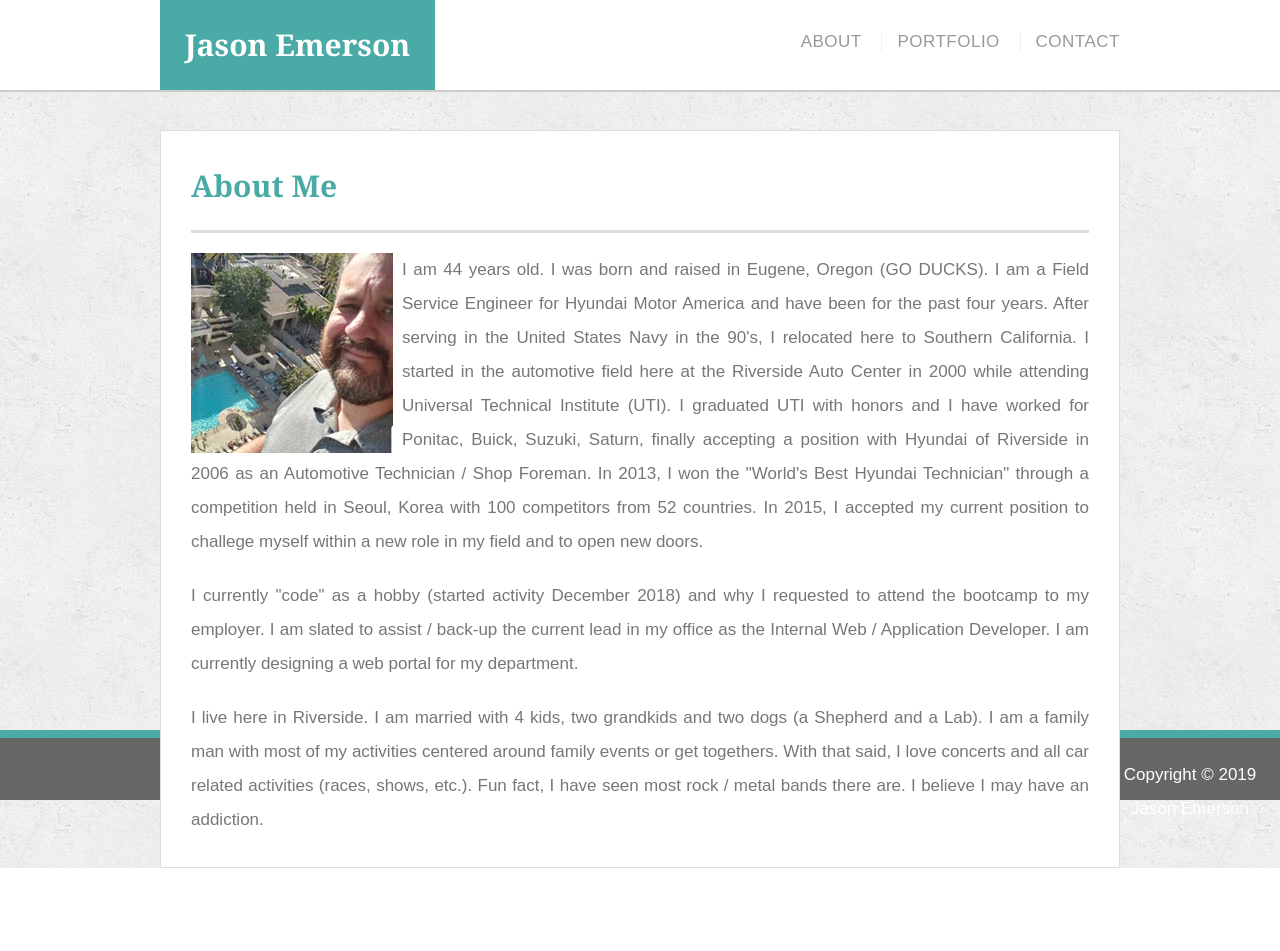
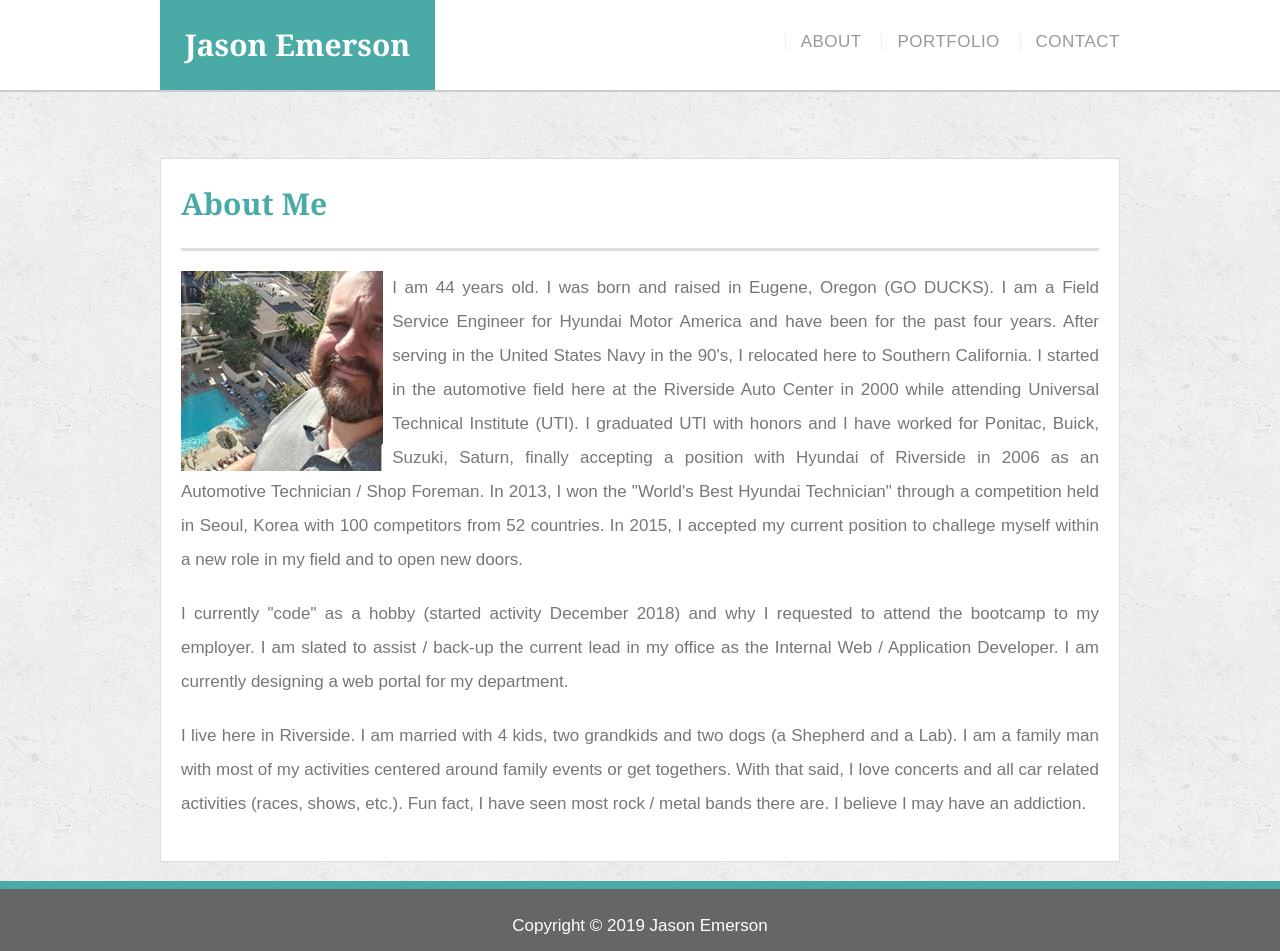
Before and after one commit to bugzweiser13/basic-portfolio, a plain HTML site: page index.html in a window 1280 px wide. Before the commit the page ends 868 px from the top, so only its background shows below. Drawn offline with Linux system fonts and the light colour scheme.

Commit message:
project complete minor tweaks after

```diff
--- a/assets/css/style.css
+++ b/assets/css/style.css
@@ -26,10 +26,6 @@ h2,
 h3,
 p {
 	margin-bottom: 20px;
-}
-
-p:last-child {
-	margin-bottom: 0;
 }
 
 h1,
@@ -94,13 +90,6 @@ nav a {
     letter-spacing: .5px;
 	border-left: 1px solid #efefef;
 }
-nav a:first-child {
-	border-left: 0 none;
-}
-.header a {
-    color: #777777;
-    text-decoration: none;
-}
 .header a:hover  {
     color: #ff0000;
 }
@@ -112,17 +101,20 @@ Universal Main Body Layout
 */
 
 #main_container {
-    padding-top: 130px;
-    min-height: calc(100vh - 70px);
+    padding-top: 110px;
+	min-height: calc(100vh - 70px);
+	overflow: auto;
 }
 .main_body {
 	float: left;
+	margin: 5% auto 2% auto;
     width: 100%;
 	max-width: 960px;
-    padding: 30px;
+    padding: 20px;
     text-align: justify;
 	background: #fff;
-    border: 1px solid #ddd;
+	border: 1px solid #ddd;
+
 }
 .main_body img {
     float: left;
@@ -135,7 +127,7 @@ Universal Footer Layout
 =============================================
 */
 .footer {
-    height: 70px;
+	height: 70px;
     border-top: 8px solid #4aaaa5;
     background: #666666;
     padding: 20px;
@@ -177,7 +169,6 @@ Portfolio Page Layout
 	color: #fff;
 	text-align: center;
 	background: #4aaaa5;
-	border-bottom: 0;
 }
 
 /*
```
